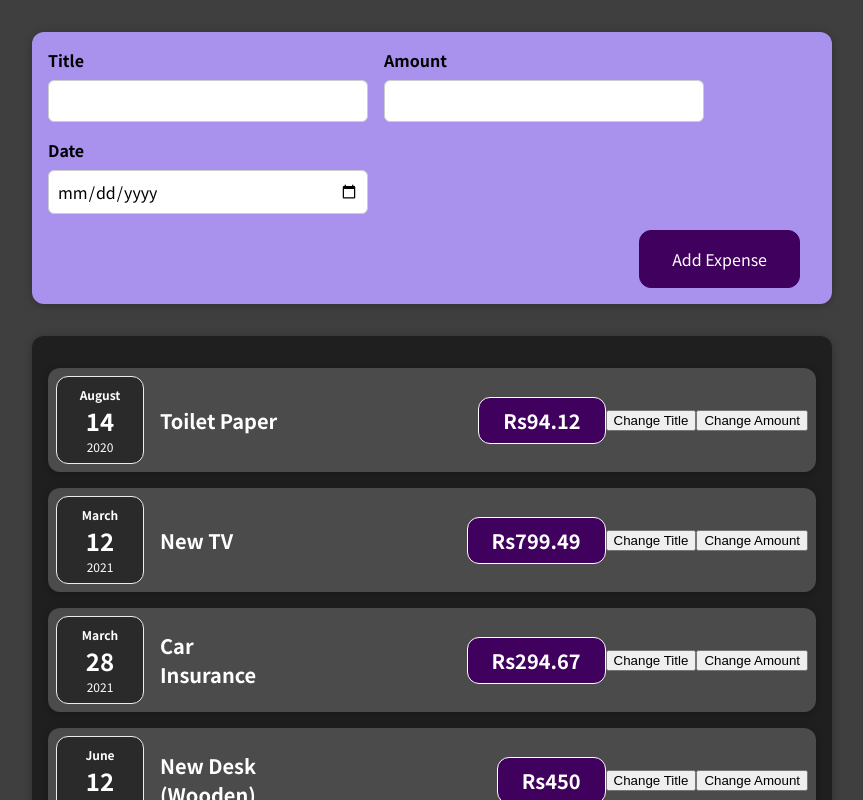
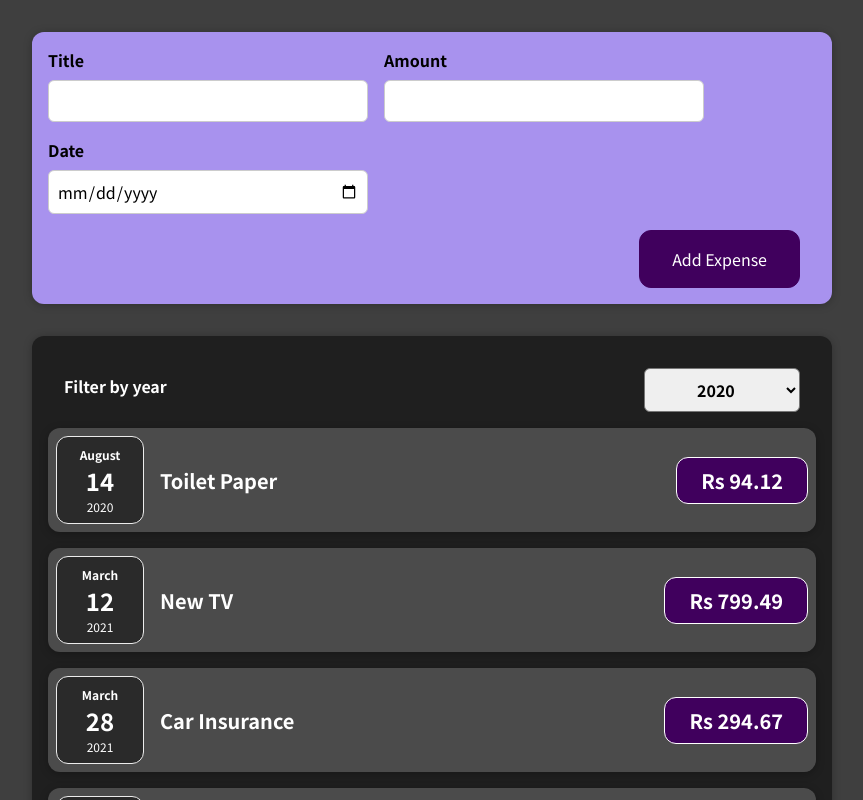
Before and after one commit to preetipatilsn/SHARPENER_REACT, a React (Create React App) app in the folder react_learning/: page / in a window 1280 px wide. Shown: the top 800 px of the page, without its empty margins (208-1071 px from the left). Built offline with nearby package versions, Linux system fonts and the light colour scheme.

Commit message:
task 9 done year filter added

```diff
--- a/react_learning/src/App.js
+++ b/react_learning/src/App.js
@@ -62,6 +62,11 @@ export default App;
 
 
 
+
+
+
+
+
 //  {/* <ExpenseItem title={expenses[0].title} amount={expenses[0].amount} location={expenses[0].location} date={expenses[0].date} />
 //       <ExpenseItem title={expenses[1].title} amount={expenses[1].amount} location={expenses[1].location} date={expenses[1].date} />
 //       <ExpenseItem title={expenses[2].title} amount={expenses[2].amount} location={expenses[2].location} date={expenses[2].date} />
--- a/react_learning/src/components/Expenses/ExpenseItem.js
+++ b/react_learning/src/components/Expenses/ExpenseItem.js
@@ -1,31 +1,35 @@
-import React, { useState } from 'react';
+import React from 'react';
 
 import ExpenseDate from './ExpenseDate';
-import ExpenseDetails from './ExpenseDetails';
+// import ExpenseDetails from './ExpenseDetails';
 // import Card from '../UI/card';
 import './ExpenseItem.css';
 
 const ExpenseItem = (props) => {
 
-   const [title, setTitle] = useState(props.title);
-   const [amount, setAmount] = useState(props.amount);
+//    const [title, setTitle] = useState(props.title);
+//    const [amount, setAmount] = useState(props.amount);
 
-    const clickHandler = () =>{
-        setTitle('updated!');
-        console.log("clicked!");
-    };
+//     const clickHandler = () =>{
+//         setTitle('updated!');
+//         console.log("clicked!");
+//     };
 
-    const amountHandler = () =>{
-        setAmount('100')
-        console.log("clicked!");
-    };
+//     const amountHandler = () =>{
+//         setAmount('100')
+//         console.log("clicked!");
+//     };
 
     return (
     <div className='expense-item'>
-        <ExpenseDate date={props.date} />
-        <ExpenseDetails title={title} amount={amount} />
-        <button onClick={clickHandler}>Change Title</button>
-        <button onClick={amountHandler}>Change Amount</button>
+    <ExpenseDate date={props.date} />
+    <div className='expense-item__description'>
+    <h2>{props.title}</h2>
+    <div className='expense-item__price'>Rs {props.amount}</div>
+    </div>
+        {/* <ExpenseDetails title={props.title} amount={props.amount} /> */}
+        {/* <button onClick={clickHandler}>Change Title</button>
+        <button onClick={amountHandler}>Change Amount</button> */}
 
     </div>)
 };
--- a/react_learning/src/components/Expenses/Expenses.js
+++ b/react_learning/src/components/Expenses/Expenses.js
@@ -1,11 +1,21 @@
-import React from 'react';
+import React, { useState } from 'react';
 
 import ExpenseItem from "./ExpenseItem";
 import './Expenses.css';
+import ExpensesFilter from './ExpensesFilter';
 
 const Expenses = (props) => {
+
+    const [filteredYear, setFilteredYear] = useState('2020');
+
+
+    const filterChangeHandler = selectedYear => {
+    setFilteredYear(selectedYear);
+    }
+
     return(
         <div className='expenses'>
+        <ExpensesFilter selected={filteredYear} onChangeFilter={filterChangeHandler} />
         <ExpenseItem title={props.items[0].title} amount={props.items[0].amount} location={props.items[0].location} date={props.items[0].date} />
         <ExpenseItem title={props.items[1].title} amount={props.items[1].amount} location={props.items[1].location} date={props.items[1].date} />
         <ExpenseItem title={props.items[2].title} amount={props.items[2].amount} location={props.items[2].location} date={props.items[2].date} />
--- /dev/null
+++ b/react_learning/src/components/Expenses/ExpensesFilter.css
@@ -0,0 +1,24 @@
+.expenses-filter {
+  color: white;
+  padding: 0 1rem;
+}
+
+.expenses-filter__control {
+  display: flex;
+  width: 100%;
+  align-items: center;
+  justify-content: space-between;
+  margin: 1rem 0;
+}
+
+.expenses-filter label {
+  font-weight: bold;
+  margin-bottom: 0.5rem;
+}
+
+.expenses-filter select {
+  font: inherit;
+  padding: 0.5rem 3rem;
+  font-weight: bold;
+  border-radius: 6px;
+}
--- /dev/null
+++ b/react_learning/src/components/Expenses/ExpensesFilter.js
@@ -0,0 +1,26 @@
+import React from "react";
+
+import './ExpensesFilter.css'
+
+const ExpensesFilter = (props) => {
+    const dropdownChangeHandler = (event) => {
+        props.onChangeFilter(event.target.value);
+    };
+
+
+    return (
+        <div className='expenses-filter'>
+            <div className="expenses-filter__control">
+                <label>Filter by year</label>
+                <select value={props.selected} onChange={dropdownChangeHandler}>
+                    <option value='2022'>2022</option>
+                    <option value='2021'>2021</option>
+                    <option value='2020'>2020</option>
+                    <option value='2019'>2019</option>
+                </select>
+            </div>
+        </div>
+    );
+};
+
+export default ExpensesFilter;
--- a/react_learning/src/components/UI/card.css
+++ b/react_learning/src/components/UI/card.css
@@ -1,4 +1,4 @@
 .card {
   border-radius: 12px;
-  box-shadow: 0 2px 8px rgba(0, 0, 0, 0.25);
+  box-shadow: 0 1px 8px rgba(0, 0, 0, 0.25);
 }
```
